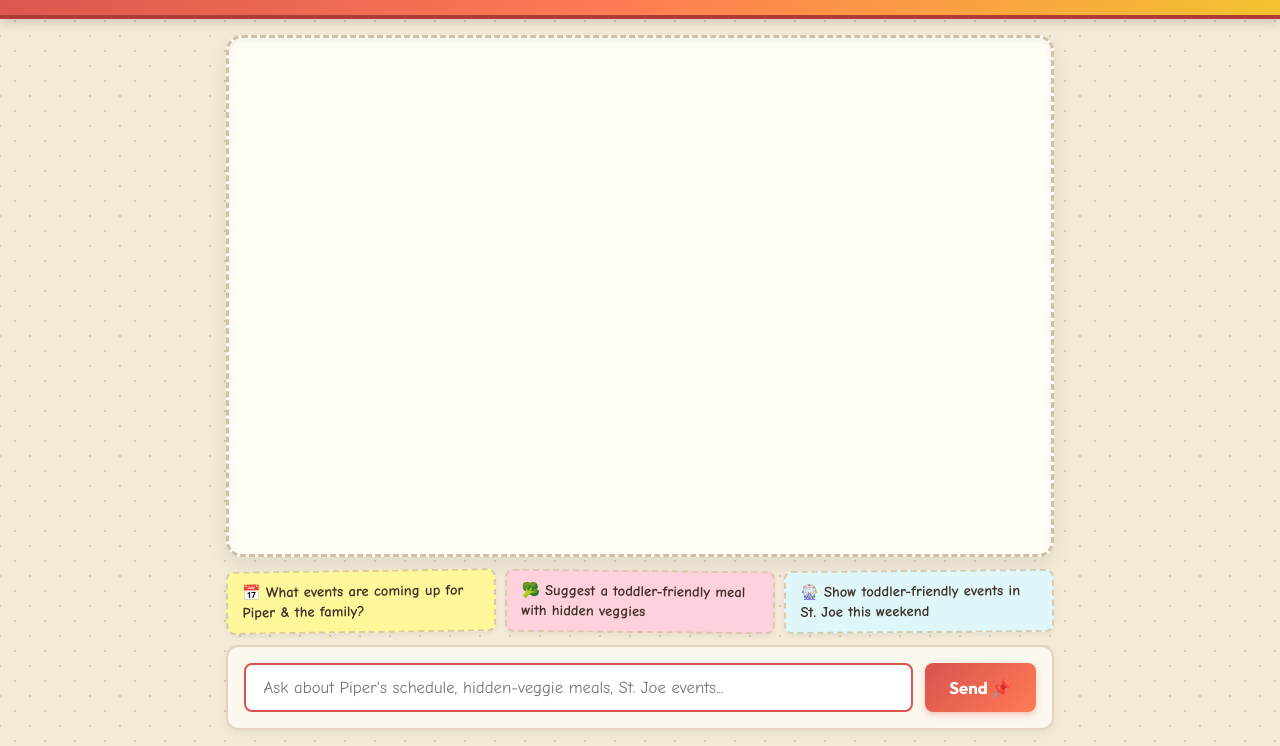
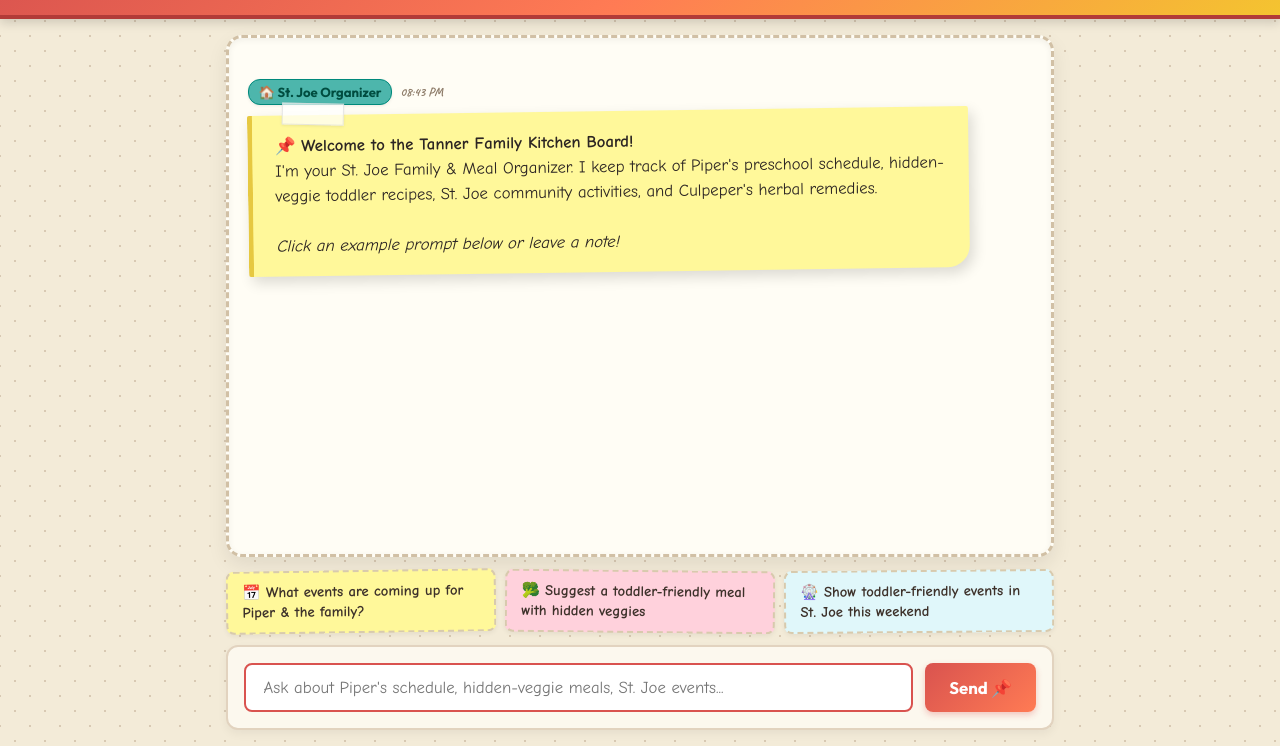
Before and after one commit to laurencjoyce-art/buildwithgemini-st-joe-family-organizer, a plain HTML site: page frontend/static/index.html in a window 1280 px wide. Shown: the part 54-800 px from the top of the page. Drawn offline with nearby package versions, Linux system fonts and the light colour scheme.

Commit message:
Create enhanced dialogue layout with speaker avatars, time stamps, and welcome note

```diff
--- a/frontend/static/index.html
+++ b/frontend/static/index.html
@@ -84,12 +84,60 @@
   }
 
   .msg {
-    margin: 1.2rem 0;
+    margin: 1.4rem 0;
     position: relative;
+    animation: postitPop 0.25s cubic-bezier(0.175, 0.885, 0.32, 1.275) forwards;
   }
 
-  .msg.user {
-    text-align: right;
+  @keyframes postitPop {
+    0% { opacity: 0; transform: translateY(12px) scale(0.96); }
+    100% { opacity: 1; transform: translateY(0) scale(1); }
+  }
+
+  .msg-header {
+    display: flex;
+    align-items: center;
+    gap: 0.5rem;
+    margin-bottom: 0.35rem;
+    font-size: 0.88rem;
+    font-weight: 700;
+  }
+
+  .msg.user .msg-header {
+    justify-content: flex-end;
+  }
+
+  .msg.agent .msg-header {
+    justify-content: flex-start;
+  }
+
+  .avatar {
+    display: inline-flex;
+    align-items: center;
+    gap: 0.3rem;
+    padding: 0.25rem 0.6rem;
+    border-radius: 12px;
+    font-size: 0.82rem;
+    font-family: 'Outfit', sans-serif;
+    box-shadow: 0 1px 3px rgba(0,0,0,0.08);
+  }
+
+  .avatar.user-avatar {
+    background: #ffb74d;
+    color: #3e2723;
+    border: 1px solid #f57c00;
+  }
+
+  .avatar.agent-avatar {
+    background: #4db6ac;
+    color: #004d40;
+    border: 1px solid #00897b;
+  }
+
+  .time-tag {
+    font-size: 0.78rem;
+    color: #8d7b68;
+    font-family: 'Caveat', cursive;
   }
 
   /* Sticky Post-it note design for User */
@@ -313,8 +361,26 @@ function el(tag, cls, text) { const e = document.createElement(tag); if (cls) e.
 
 function bubble(who) {
   const m = el("div", "msg " + who);
+  const hdr = el("div", "msg-header");
+  const timeStr = new Date().toLocaleTimeString([], { hour: '2-digit', minute: '2-digit' });
+
+  if (who === "user") {
+    const timeTag = el("span", "time-tag", timeStr);
+    const avatar = el("span", "avatar user-avatar", "📝 Family Note");
+    hdr.appendChild(timeTag);
+    hdr.appendChild(avatar);
+  } else {
+    const avatar = el("span", "avatar agent-avatar", "🏠 St. Joe Organizer");
+    const timeTag = el("span", "time-tag", timeStr);
+    hdr.appendChild(avatar);
+    hdr.appendChild(timeTag);
+  }
+
   const b = el("div", "bubble");
-  m.appendChild(b); board.appendChild(m); board.scrollTop = board.scrollHeight;
+  m.appendChild(hdr);
+  m.appendChild(b);
+  board.appendChild(m);
+  board.scrollTop = board.scrollHeight;
   return b;
 }
 
@@ -424,6 +490,12 @@ function renderReply(b, parts) {
   board.scrollTop = board.scrollHeight;
 }
 
+// Initial welcome post-it note on page load
+(function initWelcome() {
+  const b = bubble("agent");
+  b.innerHTML = "📌 <strong>Welcome to the Tanner Family Kitchen Board!</strong><br>I'm your St. Joe Family & Meal Organizer. I keep track of Piper's preschool schedule, hidden-veggie toddler recipes, St. Joe community activities, and Culpeper's herbal remedies.<br><br><em>Click an example prompt below or leave a note!</em>";
+})();
+
 form.addEventListener("submit", async (ev) => {
   ev.preventDefault();
   const text = input.value.trim();
```
